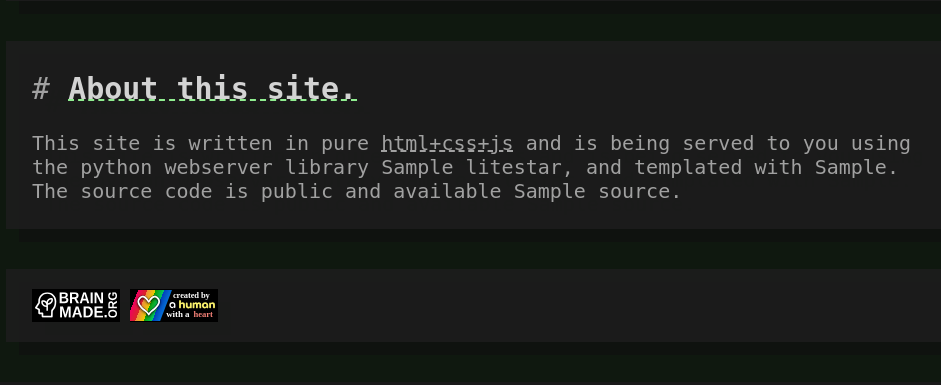
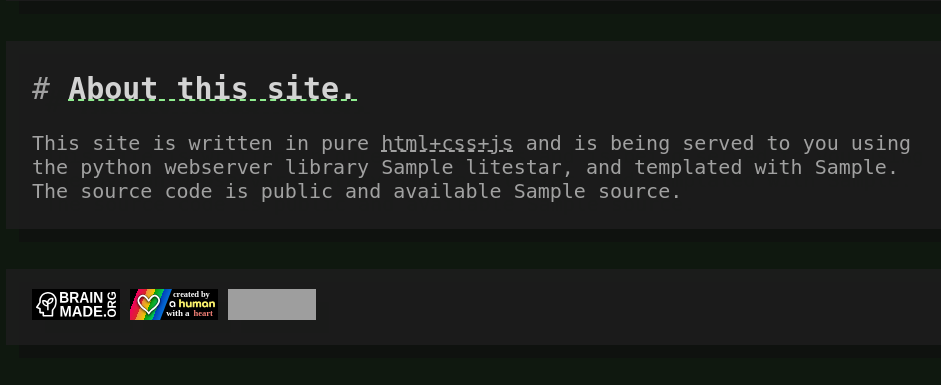
Before and after one commit to LeoCx1000/leo.might-be.gay, a Python web app: template templates/index.html in a window 1280 px wide. Shown: the part 1575-1960 px from the top of the page, without its empty margins (158-1099 px from the left). Before the commit the page ends 1897 px from the top, so only its background shows below. Run offline with Jinja, Linux system fonts and the light colour scheme; the template is opened without the code that fills it: most values are stand-ins (such as "Sample title", 1, 10 or a date in 2020); some libraries are stand-ins or nearby versions; grey boxes are pictures that could not be loaded.

Commit message:
properly size 88x31's

```diff
--- a/static/styles/main.css
+++ b/static/styles/main.css
@@ -106,10 +106,10 @@ li+li {
     margin-top: 5px;
 }
 
-._88x33 {
+._88x31 {
     background-color: #000;
     width: 88px;
-    height: 33px;
+    height: 31px;
     display: flex;
     align-items: center;
     justify-content: center;
--- a/templates/index.html
+++ b/templates/index.html
@@ -79,15 +79,17 @@
     <div class="layout icons">
         <!-- Links to other cool sites I've found. -->
         <a href="//brainmade.org" target="_blank">
-            <div class="_88x33">
-                <img alt="The Brainmade Mark" src="/static/graphics/brainmade.svg" width="82" height="28">
+            <div class="_88x31">
+                <img alt="The Brainmade Mark" src="/static/graphics/brainmade.svg" width="82" height="25">
             </div>
         </a>
         <a href="//cadence.moe/blog/2024-10-05-created-by-a-human-badges">
-            <div class="_88x33">
-                <img alt="The Brainmade Mark" src="/static/graphics/cadence.svg" width="88" height="33">
+            <div class="_88x31">
+                <img alt="The Brainmade Mark" src="/static/graphics/cadence.svg" width="88" height="31">
             </div>
         </a>
-
+        <a href="https://cadence.moe" target="_blank"><img src="https://cadence.moe/static/img/cadence_now.png"
+                alt="The text &quot;cadence now!&quot; on a purple background. There is a moon-shaped logo on the left side and a tiny star in the bottom right."
+                width="88" height="31"></a>
     </div>
 </body>
```
